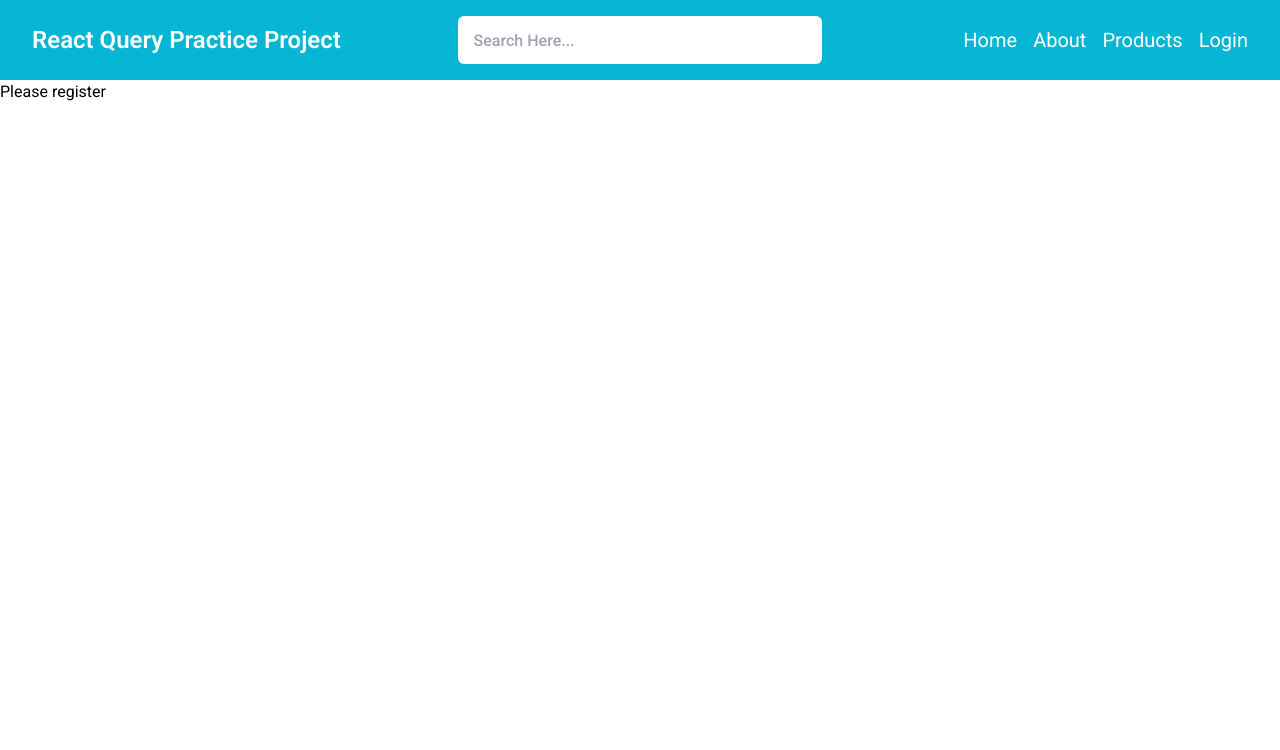
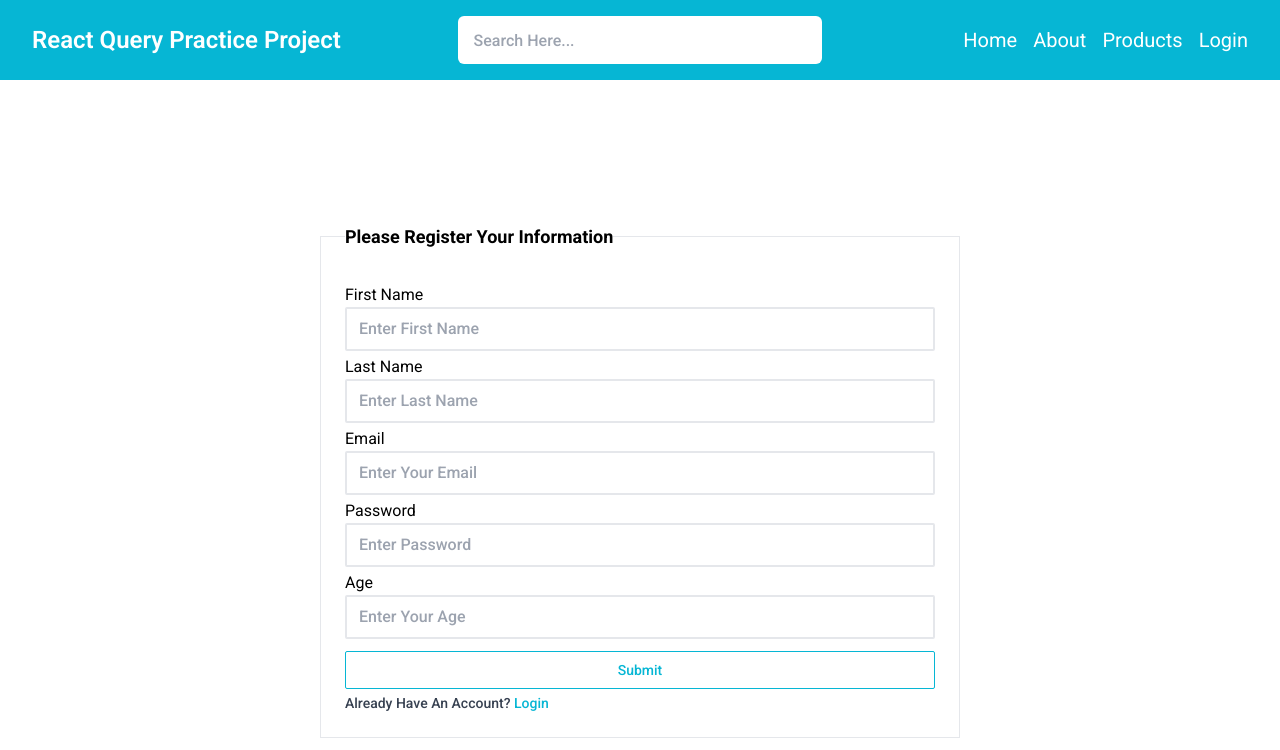
Before and after one commit to Shahriar090/react-query-practice-project, a React (Vite) app: page /register in a window 1280 px wide. Shown: the top 750 px of the page. Built offline with nearby package versions, Linux system fonts and the light colour scheme.

Commit message:
Implemented a form to register a user.

```diff
--- a/src/components/Form/Field.jsx
+++ b/src/components/Form/Field.jsx
@@ -11,7 +11,7 @@ const Field = ({ label, children, htmlFor, error }) => {
 
   const id = htmlFor || getChildId(children);
   return (
-    <div className="flex flex-col items-start justify-start w-3/4">
+    <div className="flex flex-col items-start justify-start w-full">
       {label && <label htmlFor={id}>{label}</label>}
       {children}
       {!!error && (
--- a/src/components/Form/FieldSet.jsx
+++ b/src/components/Form/FieldSet.jsx
@@ -1,6 +1,6 @@
 const FieldSet = ({ label, children }) => {
   return (
-    <fieldset className="m-2 border-2 p-2 w-3/6 mx-auto">
+    <fieldset className="m-2 border p-6 w-3/6 mx-auto">
       {label && <legend className="text-lg font-bold mb-2">{label}</legend>}
       <div className="flex flex-col gap-1 justify-between self-start">
         {children}
--- a/src/components/Form/LoginForm.jsx
+++ b/src/components/Form/LoginForm.jsx
@@ -1,7 +1,7 @@
 import Field from "./Field";
 import FieldSet from "./FieldSet";
 import { useForm } from "react-hook-form";
-
+import { Link } from "react-router";
 const LoginForm = () => {
   const {
     register,
@@ -28,7 +28,7 @@ const LoginForm = () => {
     console.log(formData);
   };
   return (
-    <div>
+    <div className="w-full">
       <form onSubmit={handleSubmit(submitForm)}>
         <FieldSet label={"Enter Login Details"}>
           <Field label={"Email"} error={errors.email}>
@@ -73,6 +73,12 @@ const LoginForm = () => {
               className="px-2 py-2 border border-cyan-500 font-medium text-sm text-cyan-500 rounded-xs w-full hover:bg-cyan-500 hover:text-white transition-all duration-300 rounded-sm mt-2"
             />
           </Field>
+          <p className="text-sm font-medium text-gray-700">
+            New Here?{" "}
+            <Link to={"/register"}>
+              <span className="text-cyan-500">Register</span>
+            </Link>
+          </p>
         </FieldSet>
       </form>
     </div>
--- /dev/null
+++ b/src/components/Form/RegistrationForm.jsx
@@ -0,0 +1,89 @@
+import { Link } from "react-router";
+import Field from "./Field";
+import FieldSet from "./FieldSet";
+import { useForm } from "react-hook-form";
+
+const RegistrationForm = () => {
+  const {
+    register,
+    handleSubmit,
+    formState: { errors },
+    setError,
+  } = useForm();
+
+  const submitForm = (formData) => {
+    console.log(formData);
+  };
+  return (
+    <div className="w-full">
+      <form onSubmit={handleSubmit(submitForm)}>
+        <FieldSet label={"Please Register Your Information"}>
+          <Field label={"First Name"}>
+            <input
+              {...register("first_name")}
+              type="text"
+              id="first_name"
+              name="first_name"
+              placeholder="Enter First Name"
+              className="border-2 w-full px-3 py-2 rounded-sm text-black font-medium"
+            />
+          </Field>
+          <Field label={"Last Name"}>
+            <input
+              {...register("last_name")}
+              type="text"
+              id="last_name"
+              name="last_name"
+              placeholder="Enter Last Name"
+              className="border-2 w-full px-3 py-2 rounded-sm text-black font-medium"
+            />
+          </Field>
+          <Field label={"Email"}>
+            <input
+              {...register("email")}
+              type="email"
+              id="email"
+              name="email"
+              placeholder="Enter Your Email"
+              className="border-2 w-full px-3 py-2 rounded-sm text-black font-medium"
+            />
+          </Field>
+          <Field label={"Password"}>
+            <input
+              {...register("password")}
+              type="password"
+              id="password"
+              name="password"
+              placeholder="Enter Password"
+              className="border-2 w-full px-3 py-2 rounded-sm text-black font-medium"
+            />
+          </Field>
+          <Field label={"Age"}>
+            <input
+              {...register("age")}
+              type="number"
+              id="age"
+              name="age"
+              placeholder="Enter Your Age"
+              className="border-2 w-full px-3 py-2 rounded-sm text-black font-medium"
+            />
+          </Field>
+          <Field>
+            <input
+              type="submit"
+              className="px-2 py-2 border border-cyan-500 font-medium text-sm text-cyan-500 rounded-xs w-full hover:bg-cyan-500 hover:text-white transition-all duration-300 rounded-sm mt-2"
+            />
+          </Field>
+          <p className="text-sm font-medium text-gray-700">
+            Already Have An Account?{" "}
+            <Link to={"/login"}>
+              <span className="text-cyan-500">Login</span>
+            </Link>
+          </p>
+        </FieldSet>
+      </form>
+    </div>
+  );
+};
+
+export default RegistrationForm;
--- a/src/pages/Login.jsx
+++ b/src/pages/Login.jsx
@@ -2,7 +2,7 @@ import LoginForm from "../components/Form/LoginForm";
 
 const Login = () => {
   return (
-    <div>
+    <div className="h-screen flex justify-center items-center">
       <LoginForm />
     </div>
   );
--- a/src/pages/Register.jsx
+++ b/src/pages/Register.jsx
@@ -1,7 +1,9 @@
+import RegistrationForm from "../components/Form/RegistrationForm";
+
 const Register = () => {
   return (
-    <div>
-      <h1>Please register</h1>
+    <div className="h-screen flex justify-center items-center">
+      <RegistrationForm />
     </div>
   );
 };
```
